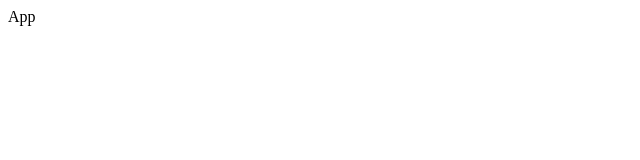
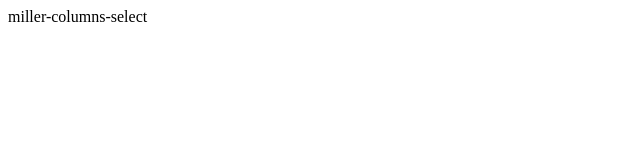
Before and after one commit to mints-components/miller-columns, a React (Vite) app: page / in a window 1280 px wide. Shown: the top 160 px of the page, without its empty margins (0-640 px from the left). Built offline with nearby package versions, Linux system fonts and the light colour scheme.

Commit message:
feat: adjust directory structure and initialize miller-columns-select

```diff
--- /dev/null
+++ b/example/App.tsx
@@ -0,0 +1,11 @@
+import { MillerColumnsSelect } from '../src';
+
+function App() {
+  return (
+    <div className="App">
+      <MillerColumnsSelect />
+    </div>
+  );
+}
+
+export default App;
--- a/index.html
+++ b/index.html
@@ -7,6 +7,6 @@
   </head>
   <body>
     <div id="root"></div>
-    <script type="module" src="/src/main.tsx"></script>
+    <script type="module" src="/example/main.tsx"></script>
   </body>
 </html>
--- a/src/App.tsx
+++ /dev/null
@@ -1,5 +0,0 @@
-function App() {
-  return <div className="App">App</div>;
-}
-
-export default App;
--- /dev/null
+++ b/src/index.ts
@@ -0,0 +1 @@
+export * from './miller-columns-select';
--- /dev/null
+++ b/src/miller-columns-select.tsx
@@ -0,0 +1,3 @@
+export const MillerColumnsSelect = () => {
+  return <div>miller-columns-select</div>;
+};
--- a/tsconfig.node.json
+++ b/tsconfig.node.json
@@ -5,5 +5,5 @@
     "moduleResolution": "Node",
     "allowSyntheticDefaultImports": true
   },
-  "include": ["vite.config.ts"]
+  "include": ["vite.config.ts", "example"]
 }
```
Also changed, not shown: example/main.tsx (renamed from src/main.tsx).
